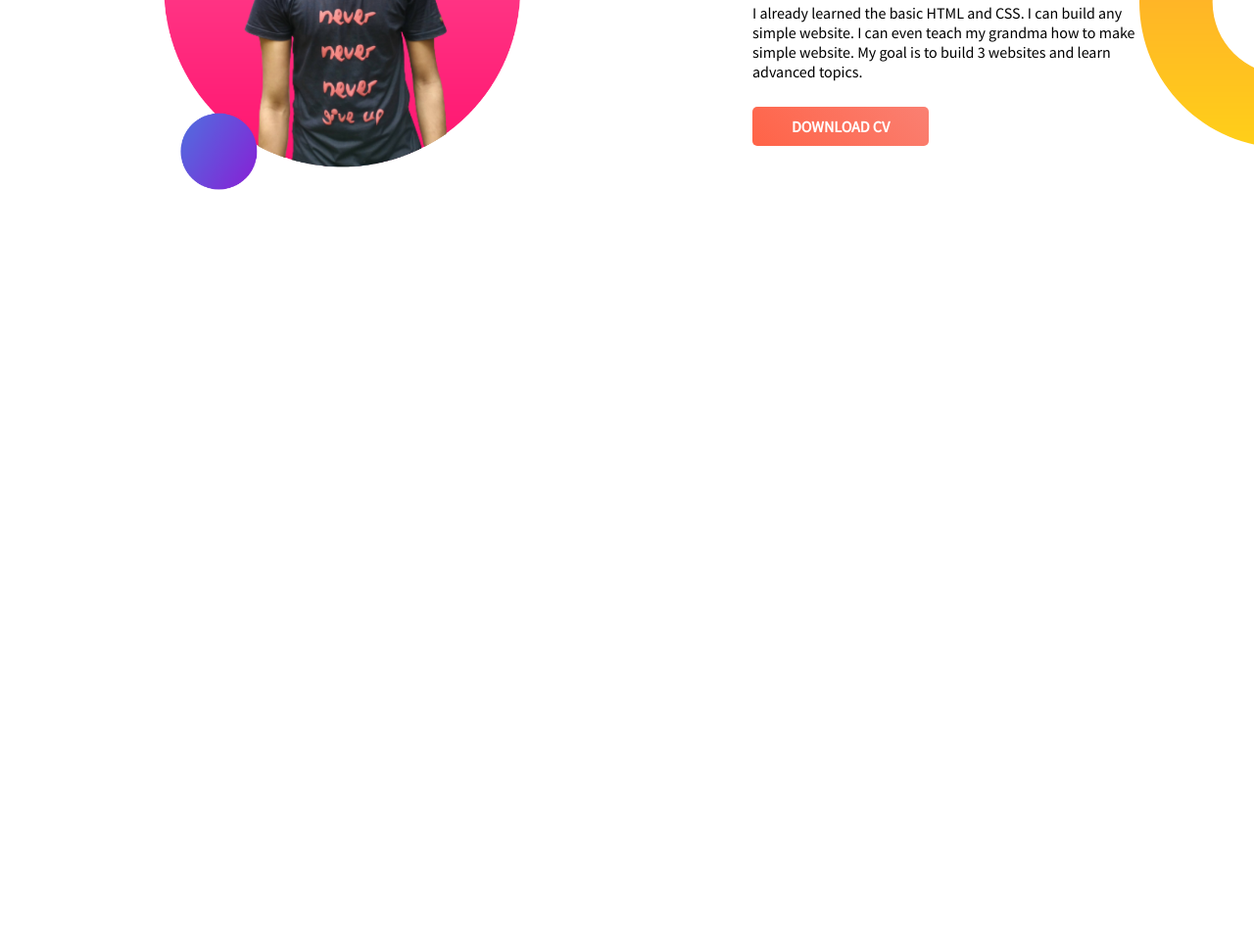
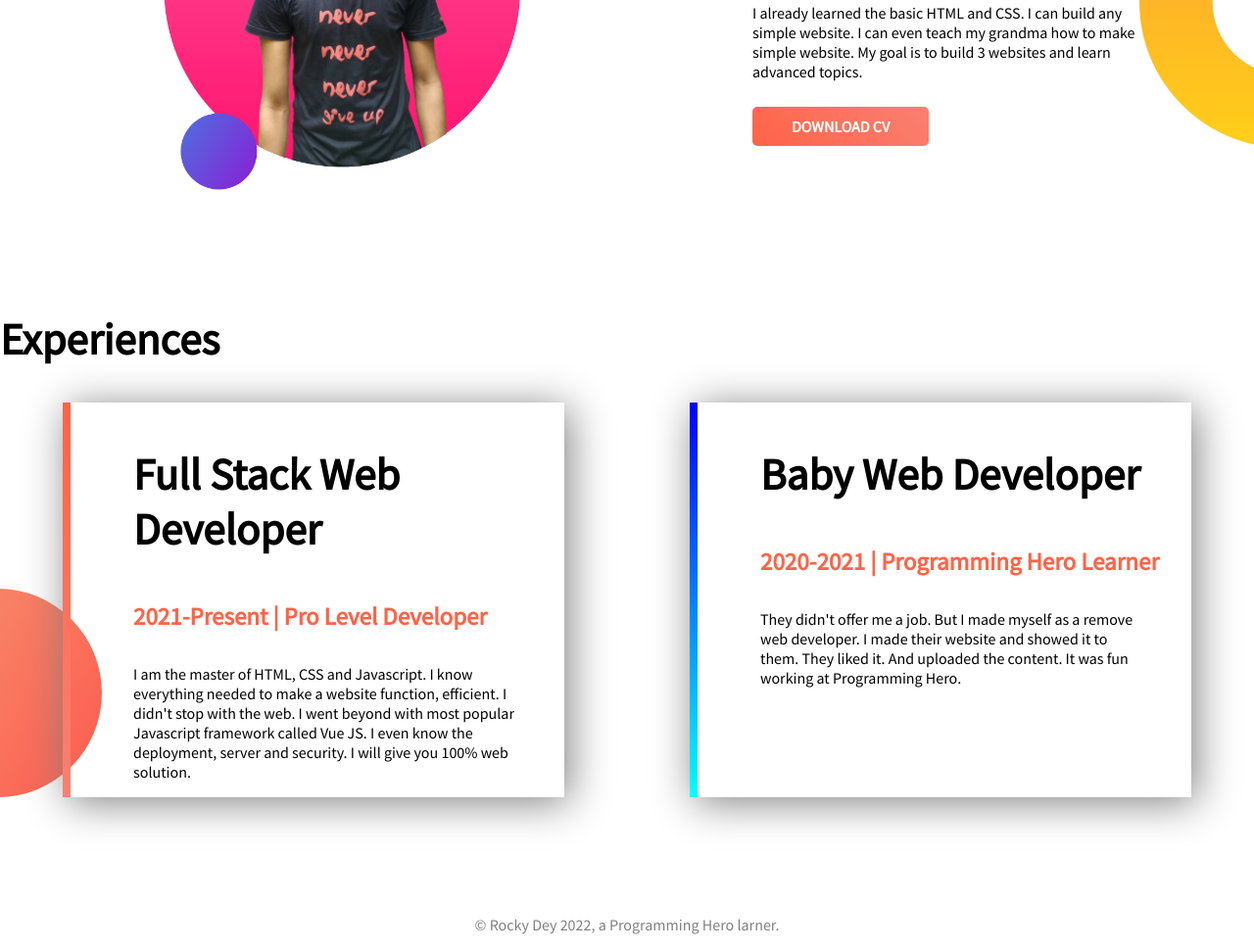
Before and after one commit to rockydey/practices_portfolio, a plain HTML site: page index.html in a window 1280 px wide. Shown: the part 740-1710 px from the top of the page at 98% size. Before the commit the page ends 1058 px from the top, so only its background shows below. Drawn offline with Linux system fonts and the light colour scheme.

Commit message:
full website created

```diff
--- a/index.html
+++ b/index.html
@@ -37,6 +37,24 @@
             <a href="#" target="_blank" class="link-button">DOWNLOAD CV</a>
         </div>
     </section>
+    <section class="experience">
+        <h1>Experiences</h1>
+        <div class="flexible-container">
+            <div id ="left-border" class="half-width">
+                <h3>Full Stack Web Developer</h3>
+                <h4>2021-Present | Pro Level Developer</h4>
+                <p>I am the master of HTML, CSS and Javascript. I know everything needed to make a website function, efficient. I didn't stop with the web. I went beyond with most popular Javascript framework called Vue JS. I even know the deployment, server and security. I will give you 100% web solution.</p>
+            </div>
+            <div id="right-border" class="half-width">
+                <h3>Baby Web Developer</h3>
+                <h4>2020-2021 | Programming Hero Learner</h4>
+                <p>They didn't offer me a job. But I made myself as a remove web developer. I made their website and showed it to them. They liked it. And uploaded the content. It was fun working at Programming Hero.</p>
+            </div>
+        </div>
+    </section>
+    <footer>
+        <p>© Rocky Dey 2022, a Programming Hero larner.</p>
+    </footer>
 </body>
 
 </html>
--- a/style.css
+++ b/style.css
@@ -4,6 +4,13 @@ body{
 }
 h1{
     font-size: 50px;
+}
+h3{
+    font-size: 45px;
+}
+h4{
+    color: tomato;
+    font-size: 25px;
 }
 .color-tomato{
     color: tomato;
@@ -41,3 +48,27 @@ h1{
     background-repeat: no-repeat;
     background-position: right;
 }
+.experience{
+    background-image: url(images/exp-bg.png);
+    background-repeat: no-repeat;
+    background-position: left bottom;
+}
+.experience h1{
+    font-size: 45px;
+}
+#left-border{
+    border-left: 8px solid;
+    border-image-source: linear-gradient(tomato, salmon);
+    border-image-slice: 1;
+    box-shadow: 5px 5px 40px gray;
+}
+#right-border{
+    border-left: 8px solid;
+    border-image-source: linear-gradient(blue, cyan);
+    border-image-slice: 1;
+    box-shadow: 5px 5px 40px gray;
+}
+footer p{
+    text-align: center;
+    color: gray;
+}
```
